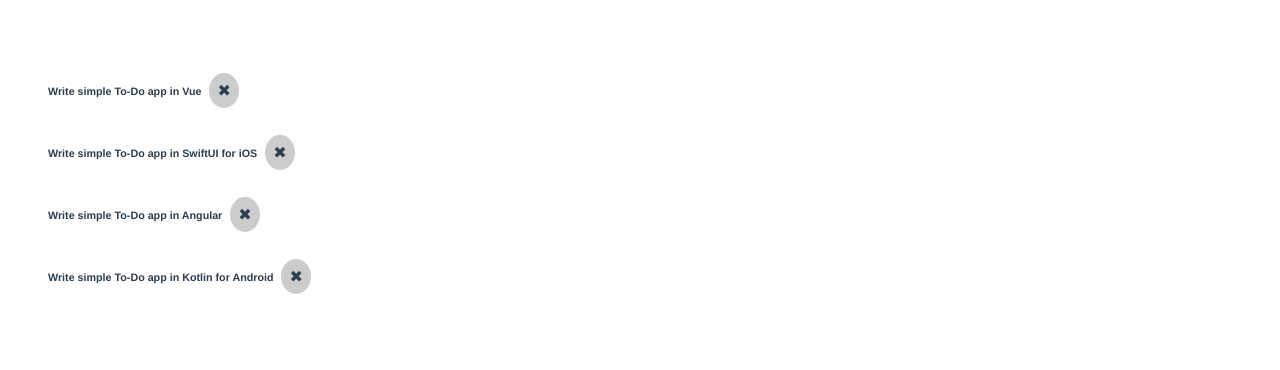
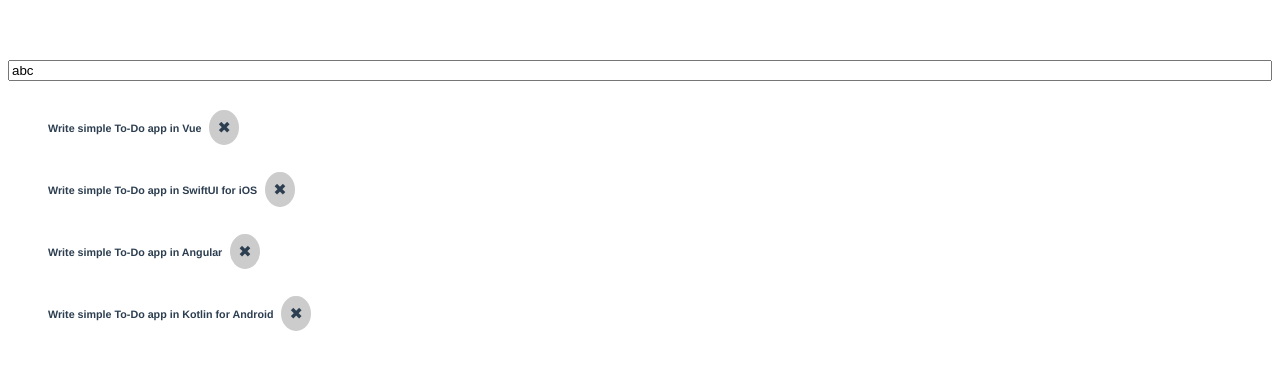
Before and after one commit to UrbaniakM/vuejs-todo-app, a Vue app: page /#/ in a window 1280 px wide. Shown: the top 370 px of the page. Built offline with nearby package versions, Linux system fonts and the light colour scheme.

Commit message:
Create TodoForm component

```diff
--- a/src/App.vue
+++ b/src/App.vue
@@ -7,31 +7,30 @@
 <script>
 import TodoList from './components/TodoList';
 
-
 const initialTodos = [
   {
-    text: 'Write simple To-Do app in Vue',
+    text: 'Write simple To-Do app in Vue'
   },
   {
-    text: 'Write simple To-Do app in SwiftUI for iOS',
+    text: 'Write simple To-Do app in SwiftUI for iOS'
   },
   {
-    text: 'Write simple To-Do app in Angular',
+    text: 'Write simple To-Do app in Angular'
   },
   {
-    text: 'Write simple To-Do app in Kotlin for Android',
-  },
+    text: 'Write simple To-Do app in Kotlin for Android'
+  }
 ];
 
 export default {
   components: {
-    TodoList,
+    TodoList
   },
   data() {
     return {
-      todos: initialTodos,
+      todos: initialTodos
     };
-  },
+  }
 };
 </script>
 
--- /dev/null
+++ b/src/components/TodoForm.vue
@@ -0,0 +1,43 @@
+<template>
+  <form @on:submit.prevent="onSubmit" class="root">
+    <Input
+      id="todo-name"
+      :value="value"
+      type="text"
+      @submit="onSubmit"
+      @change="onChange"
+    />
+  </form>
+</template>
+
+<script>
+import Input from './Input';
+
+export default {
+  components: {
+    Input
+  },
+  data() {
+    return {
+      value: 'abc'
+    };
+  },
+  props: {},
+  methods: {
+    onSubmit() {
+      /** TODO: Handle adding new entry */
+    },
+    onChange(todoName) {
+      this.value = todoName;
+    }
+  }
+};
+</script>
+
+<!-- Add "scoped" attribute to limit CSS to this component only -->
+<style scoped>
+.root {
+  display: flex;
+  flex-direction: column;
+}
+</style>
--- a/src/components/TodoList.vue
+++ b/src/components/TodoList.vue
@@ -1,26 +1,30 @@
 <template>
-  <ul v-if="todos.length">
-    <TodoListItem v-for="todo in todos" :key="todo.text" :todo="todo" />
-  </ul>
-  <p v-else>Nothing left in the list.</p>
+  <div>
+    <TodoForm />
+    <ul v-if="todos.length">
+      <TodoListItem v-for="todo in todos" :key="todo.text" :todo="todo" />
+    </ul>
+    <p v-else>Nothing left in the list.</p>
+  </div>
 </template>
 
 <script>
 import TodoListItem from './TodoListItem';
+import TodoForm from './TodoForm';
 
 export default {
   components: {
     TodoListItem,
+    TodoForm
   },
   props: {
     todos: {
       type: Array,
-      required: true,
-    },
-  },
+      required: true
+    }
+  }
 };
 </script>
 
 <!-- Add "scoped" attribute to limit CSS to this component only -->
-<style scoped>
-</style>
+<style scoped></style>
```
